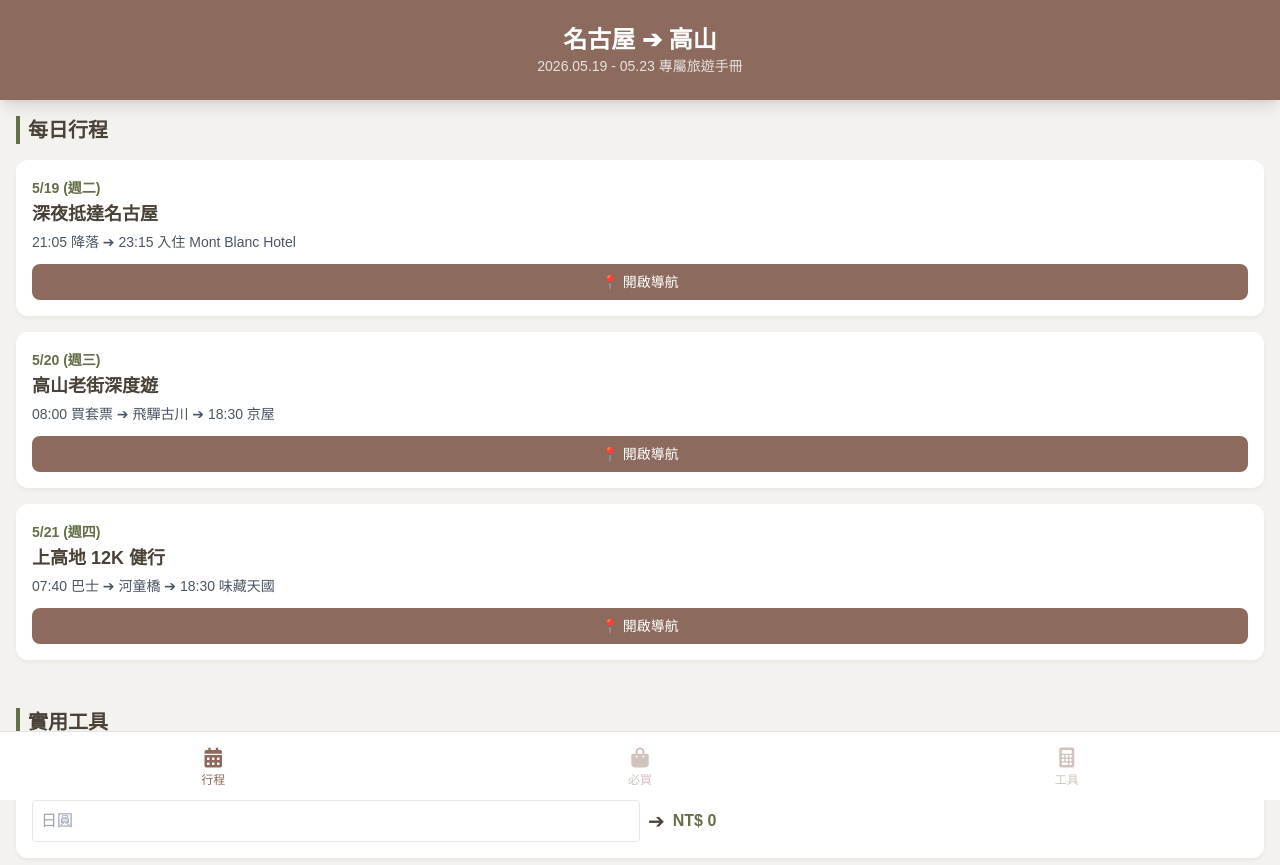
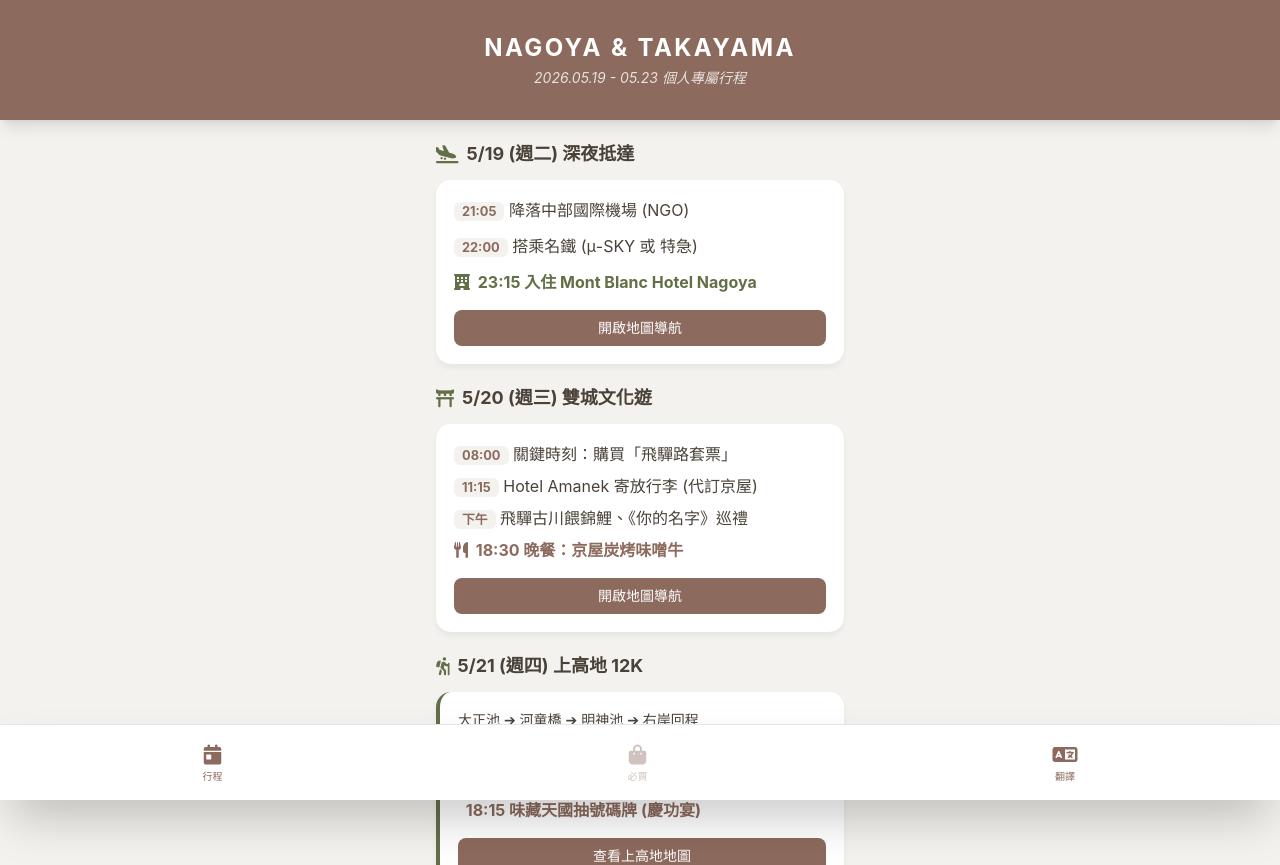
Before and after one commit to PingDolphin/nagoya-travel-app, a website: page index.html in a window 1280 px wide. Shown: the top 865 px of the page. Drawn offline with nearby package versions, Linux system fonts and the light colour scheme.

Commit message:
Update index.html

```diff
--- a/index.html
+++ b/index.html
@@ -3,75 +3,94 @@
 <head>
     <meta charset="UTF-8">
     <meta name="viewport" content="width=device-width, initial-scale=1.0">
-    <title>名古屋高山之旅</title>
+    <title>名古屋高山專屬手冊</title>
     <script src="https://cdn.tailwindcss.com"></script>
     <link href="https://cdnjs.cloudflare.com/ajax/libs/font-awesome/6.0.0/css/all.min.css" rel="stylesheet">
     <style>
-        body { background-color: #F4F2EE; color: #4A4238; font-family: sans-serif; }
-        .earth-brown { background-color: #8C6A5D; } /* 深可可 */
-        .earth-sand { background-color: #BCAC9B; }  /* 沙石色 */
-        .earth-green { background-color: #626F47; } /* 苔蘚綠 */
-        .card { background: white; border-radius: 12px; padding: 16px; margin-bottom: 16px; box-shadow: 0 2px 4px rgba(0,0,0,0.05); }
+        body { background-color: #F4F2EE; color: #4A4238; font-family: -apple-system, BlinkMacSystemFont, "Segoe UI", Roboto, sans-serif; }
+        .earth-brown { background-color: #8C6A5D; }
+        .earth-sand { background-color: #BCAC9B; }
+        .earth-green { background-color: #626F47; }
+        .card { background: white; border-radius: 15px; padding: 18px; margin-bottom: 20px; box-shadow: 0 4px 6px rgba(0,0,0,0.05); }
+        .time-tag { background-color: #F4F2EE; padding: 2px 8px; border-radius: 6px; font-weight: bold; color: #8C6A5D; font-size: 0.8rem; }
     </style>
 </head>
-<body class="pb-20">
+<body class="pb-24">
 
-    <div class="earth-brown p-6 text-white text-center shadow-lg">
-        <h1 class="text-2xl font-bold">名古屋 ➔ 高山</h1>
-        <p class="text-sm opacity-80">2026.05.19 - 05.23 專屬旅遊手冊</p>
+    <div class="earth-brown p-8 text-white text-center shadow-lg">
+        <h1 class="text-2xl font-bold tracking-widest">NAGOYA & TAKAYAMA</h1>
+        <p class="text-sm opacity-80 mt-1 italic">2026.05.19 - 05.23 個人專屬行程</p>
     </div>
 
-    <div id="itinerary" class="p-4">
-        <h2 class="text-xl font-bold mb-4 border-l-4 border-[#626F47] pl-2">每日行程</h2>
+    <div class="p-5 max-w-md mx-auto">
 
+        <h2 class="text-lg font-bold mb-3 flex items-center"><i class="fa-solid fa-plane-arrival mr-2 text-[#626F47]"></i> 5/19 (週二) 深夜抵達</h2>
         <div class="card">
-            <span class="text-sm font-bold text-[#626F47]">5/19 (週二)</span>
-            <h3 class="text-lg font-bold">深夜抵達名古屋</h3>
-            <p class="text-sm text-gray-600 mt-1">21:05 降落 ➔ 23:15 入住 Mont Blanc Hotel</p>
-            <a href="https://www.google.com/maps/search/?api=1&query=$?q=Mont+Blanc+Hotel+Nagoya" class="mt-3 block text-center earth-brown text-white py-2 rounded-lg text-sm">📍 開啟導航</a>
+            <div class="mb-3"><span class="time-tag">21:05</span> 降落中部國際機場 (NGO)</div>
+            <div class="mb-3"><span class="time-tag">22:00</span> 搭乘名鐵 (μ-SKY 或 特急)</div>
+            <div class="mb-3 font-bold text-[#626F47]"><i class="fa-solid fa-hotel mr-1"></i> 23:15 入住 Mont Blanc Hotel Nagoya</div>
+            <a href="http://googleusercontent.com/maps.google.com/6" class="mt-4 block text-center earth-brown text-white py-2 rounded-lg text-sm">開啟地圖導航</a>
         </div>
 
+        <h2 class="text-lg font-bold mb-3 flex items-center"><i class="fa-solid fa-torii-gate mr-2 text-[#626F47]"></i> 5/20 (週三) 雙城文化遊</h2>
         <div class="card">
-            <span class="text-sm font-bold text-[#626F47]">5/20 (週三)</span>
-            <h3 class="text-lg font-bold">高山老街深度遊</h3>
-            <p class="text-sm text-gray-600 mt-1">08:00 買套票 ➔ 飛驒古川 ➔ 18:30 京屋</p>
-            <a href="https://www.google.com/maps/search/?api=1&query=$?q=Hotel+Amanek+Takayama" class="mt-3 block text-center earth-brown text-white py-2 rounded-lg text-sm">📍 開啟導航</a>
+            <div class="mb-2"><span class="time-tag">08:00</span> 關鍵時刻：購買「飛驒路套票」</div>
+            <div class="mb-2"><span class="time-tag">11:15</span> Hotel Amanek 寄放行李 (代訂京屋)</div>
+            <div class="mb-2"><span class="time-tag">下午</span> 飛驒古川餵錦鯉、《你的名字》巡禮</div>
+            <div class="mb-2 font-bold text-[#8C6A5D]"><i class="fa-solid fa-utensils mr-1"></i> 18:30 晚餐：京屋炭烤味噌牛</div>
+            <a href="http://googleusercontent.com/maps.google.com/7" class="mt-4 block text-center earth-brown text-white py-2 rounded-lg text-sm">開啟地圖導航</a>
         </div>
 
+        <h2 class="text-lg font-bold mb-3 flex items-center"><i class="fa-solid fa-person-hiking mr-2 text-[#626F47]"></i> 5/21 (週四) 上高地 12K</h2>
+        <div class="card border-l-4 border-[#626F47]">
+            <div class="mb-2 text-sm">大正池 ➔ 河童橋 ➔ 明神池 ➔ 右岸回程</div>
+            <div class="mb-3"><span class="time-tag">16:00</span> 選擇 A：平湯之森泡湯 | 選擇 B：回飯店洗澡</div>
+            <div class="mb-2 font-bold text-[#8C6A5D]"><i class="fa-solid fa-fire-burner mr-1"></i> 18:15 味藏天國抽號碼牌 (慶功宴)</div>
+            <a href="http://googleusercontent.com/maps.google.com/8" class="mt-4 block text-center earth-brown text-white py-2 rounded-lg text-sm">查看上高地地圖</a>
+        </div>
+
+        <h2 class="text-lg font-bold mb-3 flex items-center"><i class="fa-solid fa-cart-shopping mr-2 text-[#626F47]"></i> 5/22 (週五) 回名古屋採購</h2>
         <div class="card">
-            <span class="text-sm font-bold text-[#626F47]">5/21 (週四)</span>
-            <h3 class="text-lg font-bold">上高地 12K 健行</h3>
-            <p class="text-sm text-gray-600 mt-1">07:40 巴士 ➔ 河童橋 ➔ 18:30 味藏天國</p>
-            <a href="https://www.google.com/maps/search/?api=1&query=$?q=Kamikochi" class="mt-3 block text-center earth-brown text-white py-2 rounded-lg text-sm">📍 開啟導航</a>
+            <div class="mb-2 text-[#626F47] font-bold">宮川朝市買伴手禮</div>
+            <div class="mb-2"><span class="time-tag">14:00</span> 榮商圈深度逛 (綠洲 21、電視塔)</div>
+            <div class="mb-2 font-bold text-[#8C6A5D]"><i class="fa-solid fa-book mr-1"></i> AEON MALL：巨大書牆 & 超市大採購</div>
+            <div class="text-xs text-red-500 mt-2">* 重點：一樓 AEON Style 退稅</div>
+            <a href="http://googleusercontent.com/maps.google.com/9" class="mt-4 block text-center earth-brown text-white py-2 rounded-lg text-sm">開啟 AEON MALL 地圖</a>
+        </div>
+
+        <h2 class="text-lg font-bold mb-3 flex items-center"><i class="fa-solid fa-plane-departure mr-2 text-[#626F47]"></i> 5/23 (週六) 悠閒回程</h2>
+        <div class="card">
+            <div class="mb-2">名古屋站「點咖啡送吐司」早餐</div>
+            <div class="mb-2"><span class="time-tag">09:20</span> 搭乘 μ-SKY 前往機場</div>
+            <div class="font-bold text-[#626F47]">12:30 起飛回台</div>
+        </div>
+
+        <h2 class="text-lg font-bold mb-4 mt-8 border-b-2 border-[#BCAC9B] pb-2 text-[#8C6A5D]">📋 必買推薦</h2>
+        <div class="grid grid-cols-2 gap-3">
+            <div class="earth-sand p-3 rounded-xl text-white text-xs">高山：朴葉味噌、地酒</div>
+            <div class="earth-sand p-3 rounded-xl text-white text-xs">榮：藥妝、專櫃化妝品</div>
+            <div class="earth-sand p-3 rounded-xl text-white text-xs">超市：泡麵、小倉抹醬</div>
+            <div class="earth-sand p-3 rounded-xl text-white text-xs">機場：蝦餅、赤福</div>
+        </div>
+
+        <div class="mt-8 earth-sand p-5 rounded-2xl">
+            <h3 class="font-bold text-white mb-3">💴 匯率換算 (1 JPY = 0.21 TWD)</h3>
+            <input type="number" id="jpyInput" placeholder="輸入日圓" class="w-full p-2 rounded-lg mb-2">
+            <p id="twdResult" class="text-white font-bold text-xl">NT$ 0</p>
         </div>
     </div>
 
-    <div class="p-4">
-        <h2 class="text-xl font-bold mb-4 border-l-4 border-[#626F47] pl-2">實用工具</h2>
-        <div class="card">
-            <h3 class="font-bold mb-2">💴 匯率換算 (1 JPY = 0.21 TWD)</h3>
-            <div class="flex items-center gap-2">
-                <input type="number" id="jpyInput" placeholder="日圓" class="border p-2 rounded w-1/2">
-                <span class="text-xl">➔</span>
-                <span id="twdResult" class="font-bold text-[#626F47]">NT$ 0</span>
-            </div>
-        </div>
-        <a href="https://translate.google.com/" class="block text-center earth-green text-white py-3 rounded-lg font-bold shadow-md">
-            <i class="fa-solid fa-language mr-2"></i>開啟 Google 翻譯
-        </a>
-    </div>
-
-    <div class="fixed bottom-0 w-full bg-white border-t flex justify-around py-3 text-[#8C6A5D]">
-        <div class="text-center"><i class="fa-solid fa-calendar-days text-xl"></i><p class="text-xs">行程</p></div>
-        <div class="text-center opacity-40"><i class="fa-solid fa-bag-shopping text-xl"></i><p class="text-xs">必買</p></div>
-        <div class="text-center opacity-40"><i class="fa-solid fa-calculator text-xl"></i><p class="text-xs">工具</p></div>
+    <div class="fixed bottom-0 w-full bg-white border-t flex justify-around py-4 text-[#8C6A5D] shadow-2xl">
+        <div class="text-center"><i class="fa-solid fa-calendar-day text-xl"></i><p class="text-[10px]">行程</p></div>
+        <div class="text-center"><i class="fa-solid fa-bag-shopping text-xl opacity-40"></i><p class="text-[10px] opacity-40">必買</p></div>
+        <div class="text-center" onclick="window.location.href='https://translate.google.com/?sl=ja&tl=zh-TW'"><i class="fa-solid fa-language text-xl"></i><p class="text-[10px]">翻譯</p></div>
     </div>
 
     <script>
         document.getElementById('jpyInput').addEventListener('input', function(e) {
             const jpy = e.target.value;
             const twd = Math.round(jpy * 0.21);
-            document.getElementById('twdResult').innerText = 'NT$ ' + twd;
+            document.getElementById('twdResult').innerText = 'NT$ ' + twd.toLocaleString();
         });
     </script>
 </body>
```
